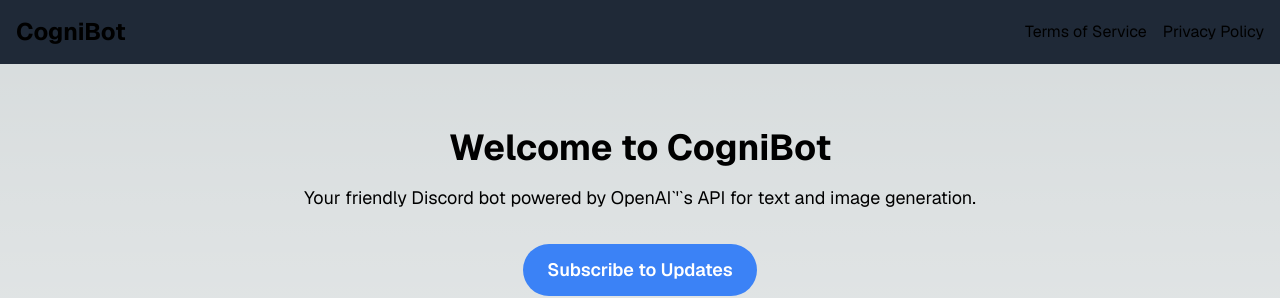
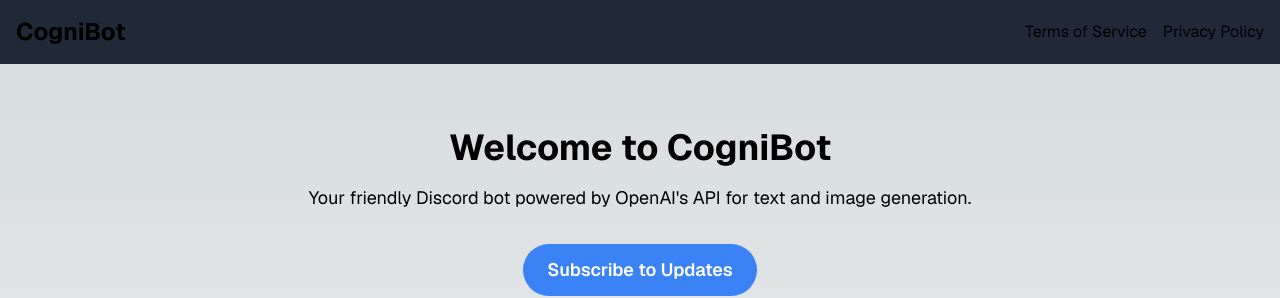
Before and after one commit to raythurman2386/cognibot, a Next.js app in the folder frontend/: page / in a window 1280 px wide. Shown: the top 298 px of the page. Built offline with nearby package versions, Linux system fonts and the light colour scheme.

Commit message:
removed unnecessary apos

```diff
--- a/frontend/app/layout.tsx
+++ b/frontend/app/layout.tsx
@@ -34,7 +34,7 @@
         <header className="text-center py-16">
           <h1 className="text-4xl font-bold">Welcome to CogniBot</h1>
           <p className="mt-4 text-lg">
-            Your friendly Discord bot powered by OpenAI`&apos;`s API for text and image
+            Your friendly Discord bot powered by OpenAI&apos;s API for text and image
             generation.
           </p>
           <Link
```
